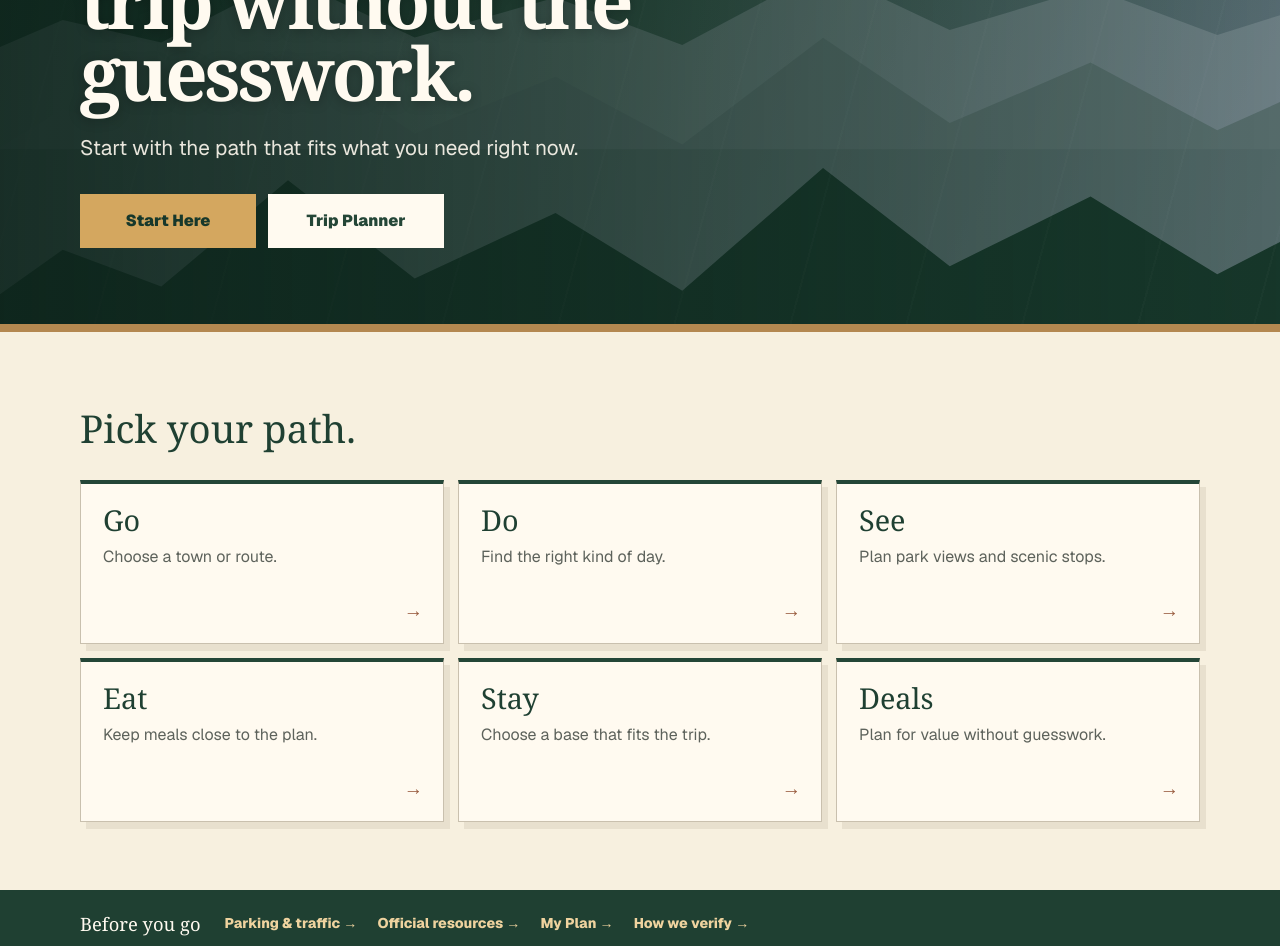
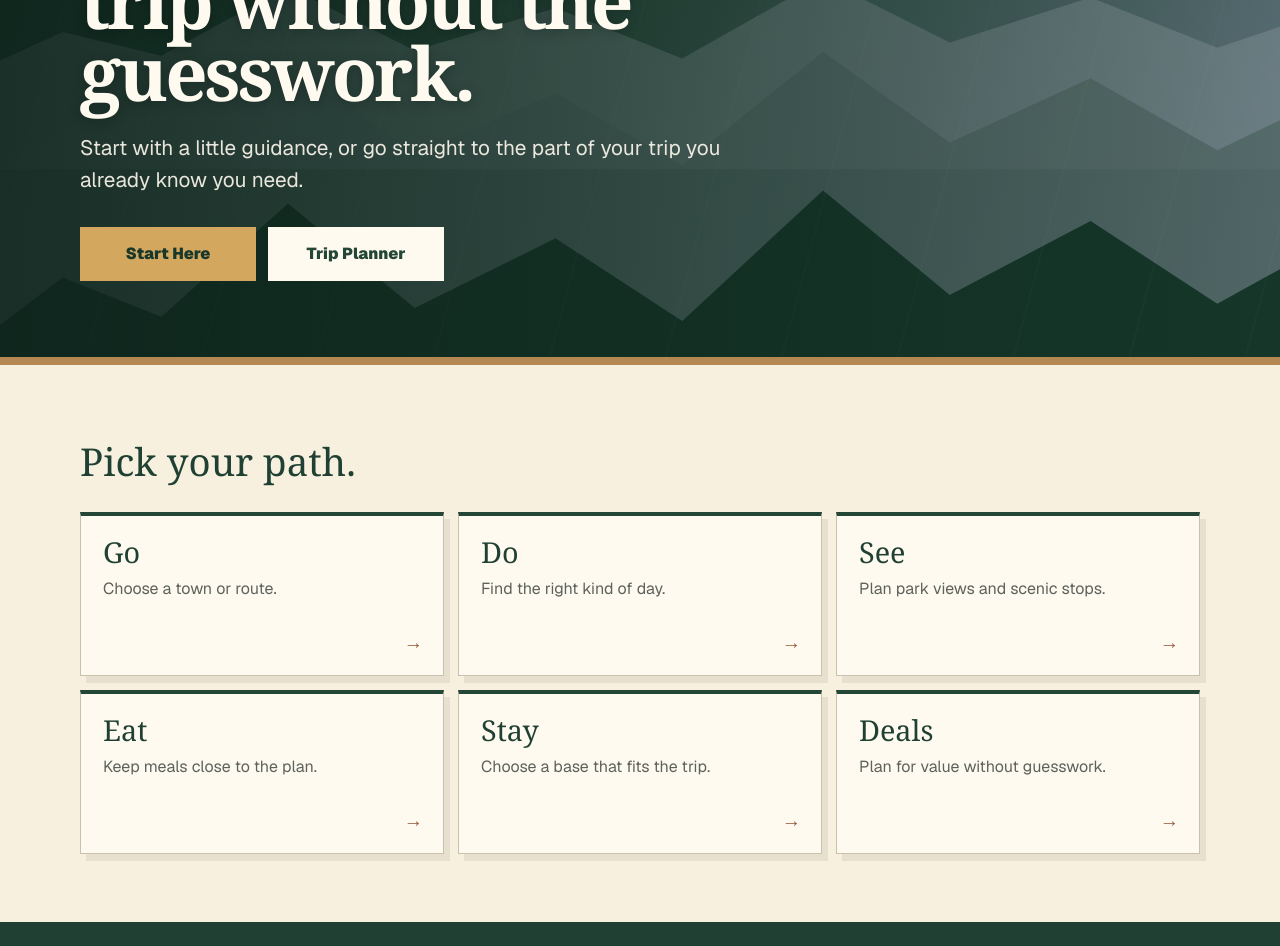
Before and after one commit to masondtorres/smokies-insider-guide, a Next.js app: page / in a window 1280 px wide. Shown: the part 260-1206 px from the top of the page. Built offline with nearby package versions, Linux system fonts and the light colour scheme.

Commit message:
Simplify homepage utility shell

```diff
--- a/src/app/page.tsx
+++ b/src/app/page.tsx
@@ -4,9 +4,9 @@ import { JsonLd } from "@/components/guide";
 import { breadcrumbSchema, webPageSchema, webSiteSchema } from "@/lib/seoSchema";
 
 export const metadata: Metadata = {
-  title: "Smoky Mountains Trip Planner | Smokies Insider Guide",
+  title: "Smokies Insider Guide | Start Your Smoky Mountains Trip",
   description:
-    "Plan a practical Smokies trip by choosing what to do, where to go, where to eat, where to stay and what to save.",
+    "Start your Smoky Mountains trip with simple guidance or go directly to places, activities, sights, food, stays and deals.",
   alternates: { canonical: "/" },
 };
 
@@ -32,8 +32,7 @@ const planningCards = [
 const beforeYouGo = [
   { label: "Parking & traffic", href: "/smokies-parking-trolley-guide" },
   { label: "Official resources", href: "/visitor-resources" },
-  { label: "My Plan", href: "/my-plan" },
-  { label: "How we verify", href: "/source-and-verification-policy" },
+  { label: "Best time to visit", href: "/best-time-to-visit" },
 ];
 
 const footerLinks = [
@@ -67,7 +66,7 @@ export default function Home() {
           <div className="foundation-hero-content">
             <h1>Plan your Smokies trip without the guesswork.</h1>
             <p className="foundation-hero-promise">
-              Start with the path that fits what you need right now.
+              Start with a little guidance, or go straight to the part of your trip you already know you need.
             </p>
             <div className="foundation-actions">
               <Link className="foundation-button foundation-button-primary" href="/start-here">Start Here</Link>
```
